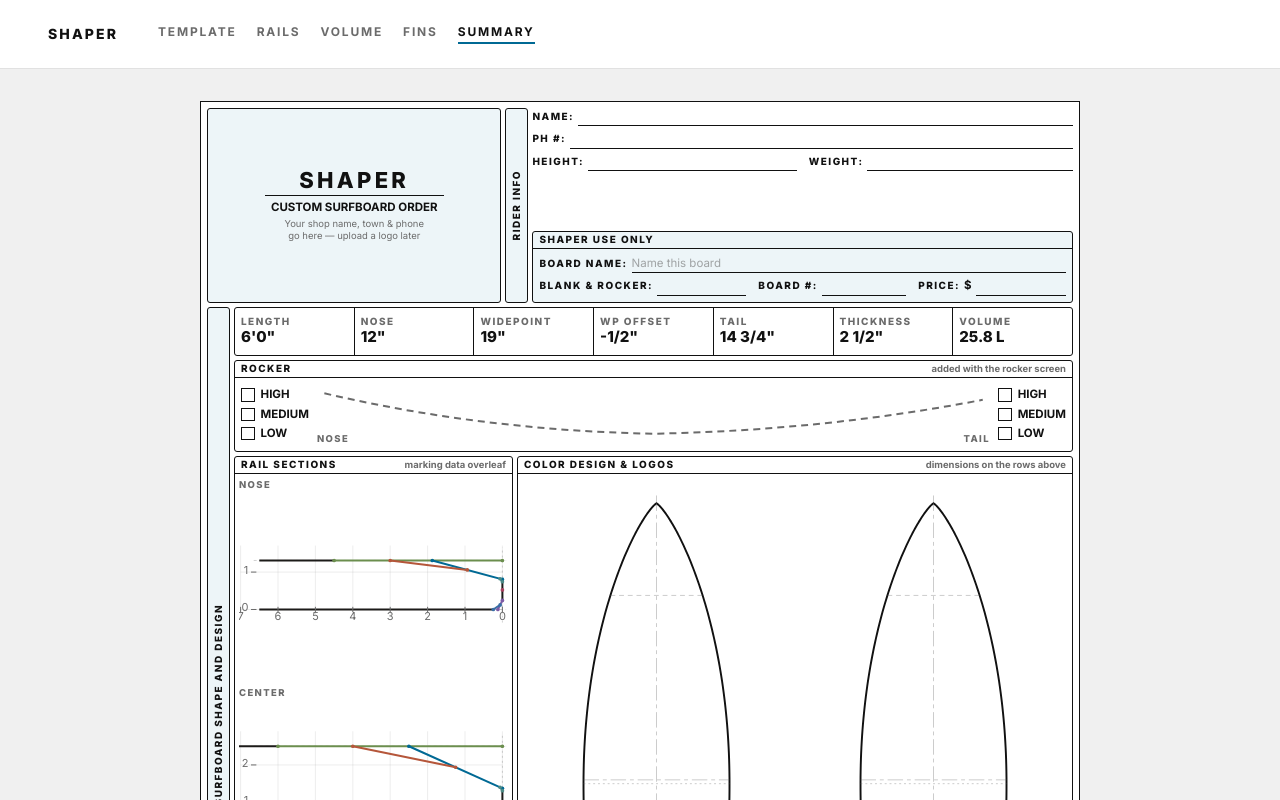
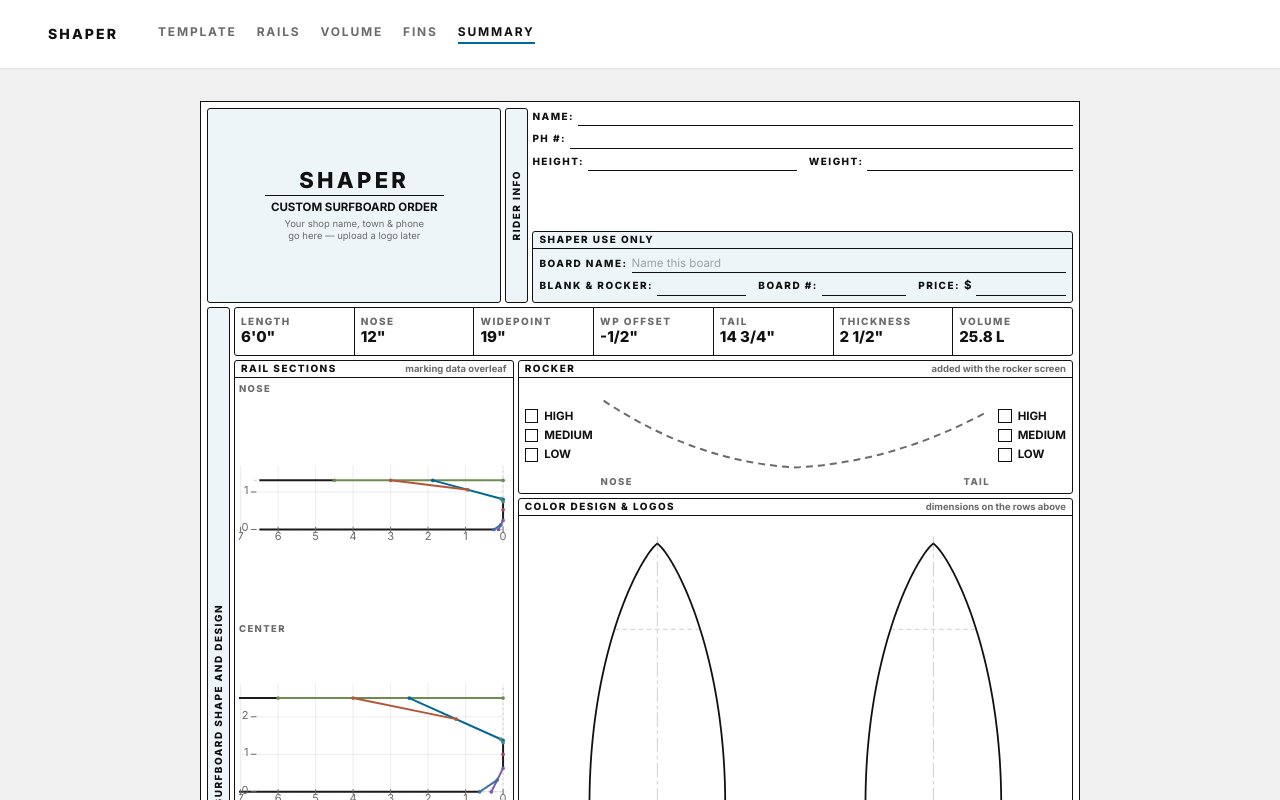
Before and after one commit to cpktoes/shaper, a Next.js app: page /design/summary in a window 1280 px wide. Built offline with nearby package versions, Linux system fonts and the light colour scheme.

Commit message:
feat(summary): taller rocker strip over the template window

```diff
--- a/app/design/summary/order-form.css
+++ b/app/design/summary/order-form.css
@@ -137,15 +137,23 @@
 [data-order-form-root] .order-form-band-header {
   flex: 0 0 17%;
 }
-/* These two grew with the type scale: both are caption-over-content boxes, so raising the caption
-   from 8px to 10px cost each of them a couple of lines' worth of room and they began clipping —
-   the dims cells by 2px, the rocker box by 12px. The height comes out of the drawings row below,
-   which is `flex-1` and had the slack to give. */
+/* Grew with the type scale: a caption-over-content box, so raising the caption from 8px to 10px
+   cost it a couple of lines' worth of room and the cells began clipping. The height comes out of
+   the drawings row below, which is `flex-1` and had the slack to give. */
 [data-order-form-root] .order-form-band-dims {
   flex: 0 0 6.2%;
 }
-[data-order-form-root] .order-form-band-rocker {
-  flex: 0 0 11.5%;
+
+/* The rocker strip, over the template window and only as wide as it — a proportion of the RIGHT
+   COLUMN's height, not of the whole band, since it moved inside that column.
+ *
+ * At the full body width it fitted in 11.5%; narrowed to the template's width, the tick columns
+ * either side squeeze the profile between them and it needs the height back. The drawings pay for
+ * it: at this width they are now height-constrained rather than width-constrained, so every point
+ * given here comes off the boards. 18% is where the profile stops looking cramped without the
+ * drawings visibly shrinking. */
+[data-order-form-root] .order-form-rocker {
+  flex: 0 0 18%;
 }
 [data-order-form-root] .order-form-band-glassing {
   flex: 0 0 11%;
--- a/components/summary/order-form.tsx
+++ b/components/summary/order-form.tsx
@@ -285,13 +285,50 @@ export function OrderForm() {
                 />
               </div>
 
-              {/* Rocker — a placeholder box, exactly as the muse draws it, until the rocker screen
-                  exists to fill it. Kept rather than dropped so the sheet's proportions do not have
-                  to be redrawn when that feature lands. */}
+              {/* The drawings row: the rail cross-sections down the left third, the template
+                  window filling the rest. */}
+              <div className="flex min-h-0 flex-1 gap-1">
+                {/* The plots are stacked now rather than laid side by side, which is what the left
+                    column buys them: each is a third of the sheet wide instead of a ninth, and each
+                    gets its own caption since they are no longer read left-to-right. Their numbers
+                    are on page 2. */}
+                <FormBox
+                  caption="Rail Sections"
+                  captionRight="marking data overleaf"
+                  className="min-w-0 flex-[1]"
+                  bodyClassName="gap-1 p-1"
+                >
+                  {SECTION_KEYS.map((key) => (
+                    <div key={key} className="flex min-h-0 flex-1 flex-col justify-center">
+                      <div className="flex-none font-display font-extrabold tracking-architectural text-surf-muted uppercase order-form-micro">
+                        {SECTION_TITLE[key]}
+                      </div>
+                      <div className="flex min-h-0 flex-1 items-center justify-center">
+                        <RailSectionPlot
+                          sectionKey={key}
+                          output={railBands[key]}
+                          xAxisMin={sharedXAxisMin}
+                          fit="height"
+                        />
+                      </div>
+                    </div>
+                  ))}
+                </FormBox>
+
+              {/* The right-hand column: the rocker strip over the template window. */}
+              <div className="flex min-h-0 min-w-0 flex-[2] flex-col gap-1">
+{/* Rocker — a placeholder box, exactly as the muse draws it, until the rocker
+                     screen exists to fill it. Kept rather than dropped so the sheet's proportions
+                     do not have to be redrawn when that feature lands.
+
+                     It sits above the template window and only as wide as it, rather than spanning
+                     the whole body: a rocker profile is the board seen from the side, so the one
+                     panel it belongs over is the one showing the board from above. Narrowing it also
+                     let the rail plots take the full height of the row beside it. */}
                 <FormBox
                   caption="Rocker"
                   captionRight="added with the rocker screen"
-                className="flex-none order-form-band-rocker"
+                  className="flex-none order-form-rocker"
                   bodyClassName="p-0"
                 >
                   <div className="flex min-h-0 flex-1 items-stretch gap-1 px-1.5 py-1">
@@ -323,36 +360,6 @@ export function OrderForm() {
                     </div>
                     <RockerTicks />
                   </div>
-              </FormBox>
-
-              {/* The drawings row: the rail cross-sections down the left third, the template
-                  window filling the rest. */}
-              <div className="flex min-h-0 flex-1 gap-1">
-                {/* The plots are stacked now rather than laid side by side, which is what the left
-                    column buys them: each is a third of the sheet wide instead of a ninth, and each
-                    gets its own caption since they are no longer read left-to-right. Their numbers
-                    are on page 2. */}
-                <FormBox
-                  caption="Rail Sections"
-                  captionRight="marking data overleaf"
-                  className="min-w-0 flex-[1]"
-                  bodyClassName="gap-1 p-1"
-                >
-                  {SECTION_KEYS.map((key) => (
-                    <div key={key} className="flex min-h-0 flex-1 flex-col justify-center">
-                      <div className="flex-none font-display font-extrabold tracking-architectural text-surf-muted uppercase order-form-micro">
-                        {SECTION_TITLE[key]}
-                      </div>
-                      <div className="flex min-h-0 flex-1 items-center justify-center">
-                        <RailSectionPlot
-                          sectionKey={key}
-                          output={railBands[key]}
-                          xAxisMin={sharedXAxisMin}
-                          fit="height"
-                        />
-                      </div>
-                    </div>
-                  ))}
                 </FormBox>
 
                 {/*
@@ -392,7 +399,7 @@ export function OrderForm() {
                   caption="Color Design &amp; Logos"
                   captionRight="dimensions on the rows above"
                   variant="flush"
-                className="min-h-0 min-w-0 flex-[2]"
+                  className="min-h-0 min-w-0 flex-1"
                 bodyClassName="p-1.5"
                 style={
                   {
@@ -432,6 +439,7 @@ export function OrderForm() {
                   </OutlineHalf>
                   </div>
                 </FormBox>
+              </div>
             </div>
           </div>
         </div>
```
Lines whose indentation alone changed are shown as unchanged.
